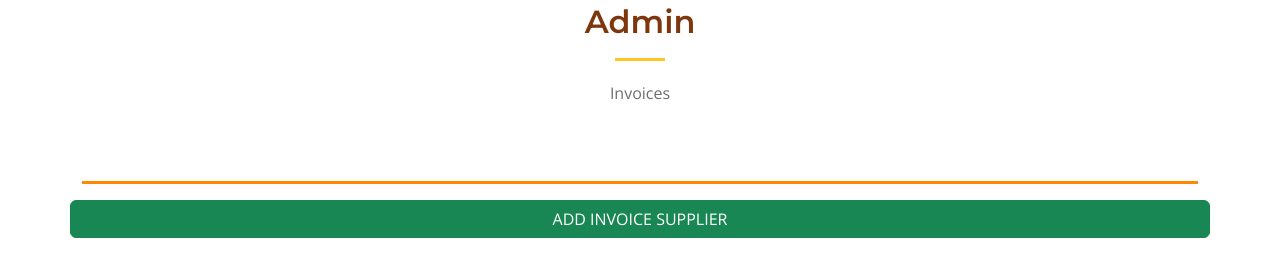
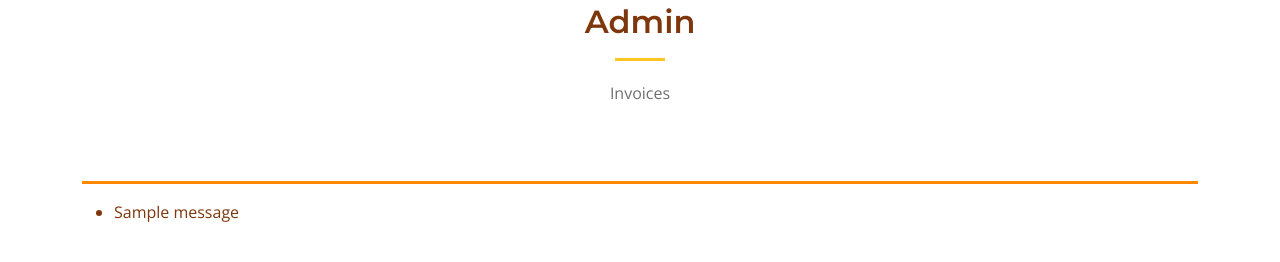
Before and after one commit to Thor1602/muin-store, a Flask app: page /invoices in a window 1280 px wide. Shown: the part 247-509 px from the top of the page. Run offline with Flask 2, Linux system fonts and the light colour scheme; the visitor is signed in with stand-in values (Sample User, id 1); one stand-in notice (Sample message) is shown; a database or web service that is not in the repository returns one stand-in record (values such as "Sample title"); parts of the project's set-up code (start-up, migrations or seed data) failed here and were passed over; some libraries are stand-ins or nearby versions.

Commit message:
added invoices feature

```diff
--- a/templates/invoices.html
+++ b/templates/invoices.html
@@ -18,6 +18,17 @@
             </div>
             <hr>
             <div class="row gy-4">
+                <div>
+                    {% with messages = get_flashed_messages() %}
+                        {% if messages %}
+                            <ul class=flashes>
+                                {% for message in messages %}
+                                    <li>{{ message }}</li>
+                                {% endfor %}
+                            </ul>
+                        {% endif %}
+                    {% endwith %}
+                </div>
                 <button class="btn btn-success" data-bs-toggle="modal"
                         data-bs-target="#invoice_supplier_modal_add"
                         type="button">ADD INVOICE SUPPLIER
```
